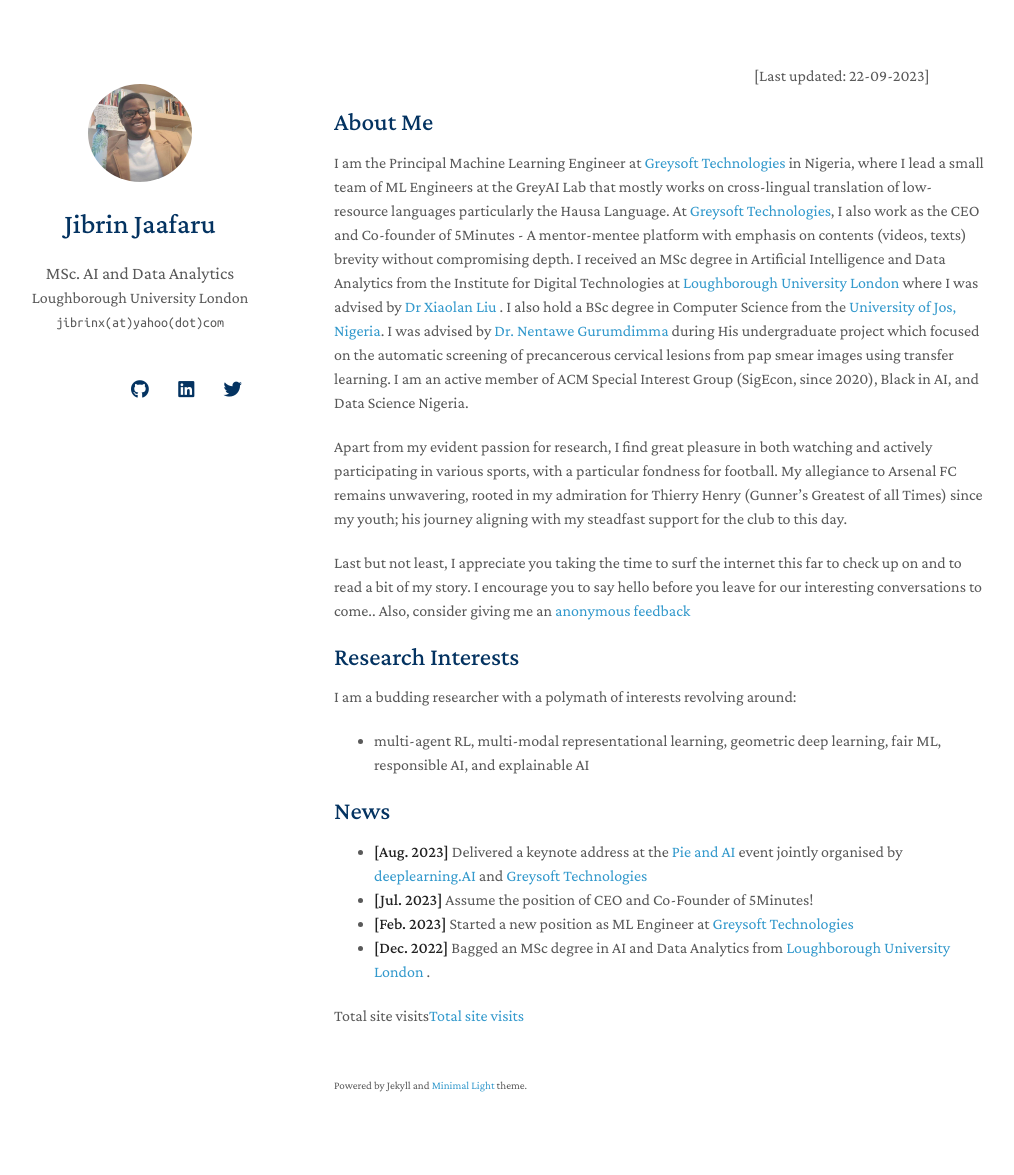
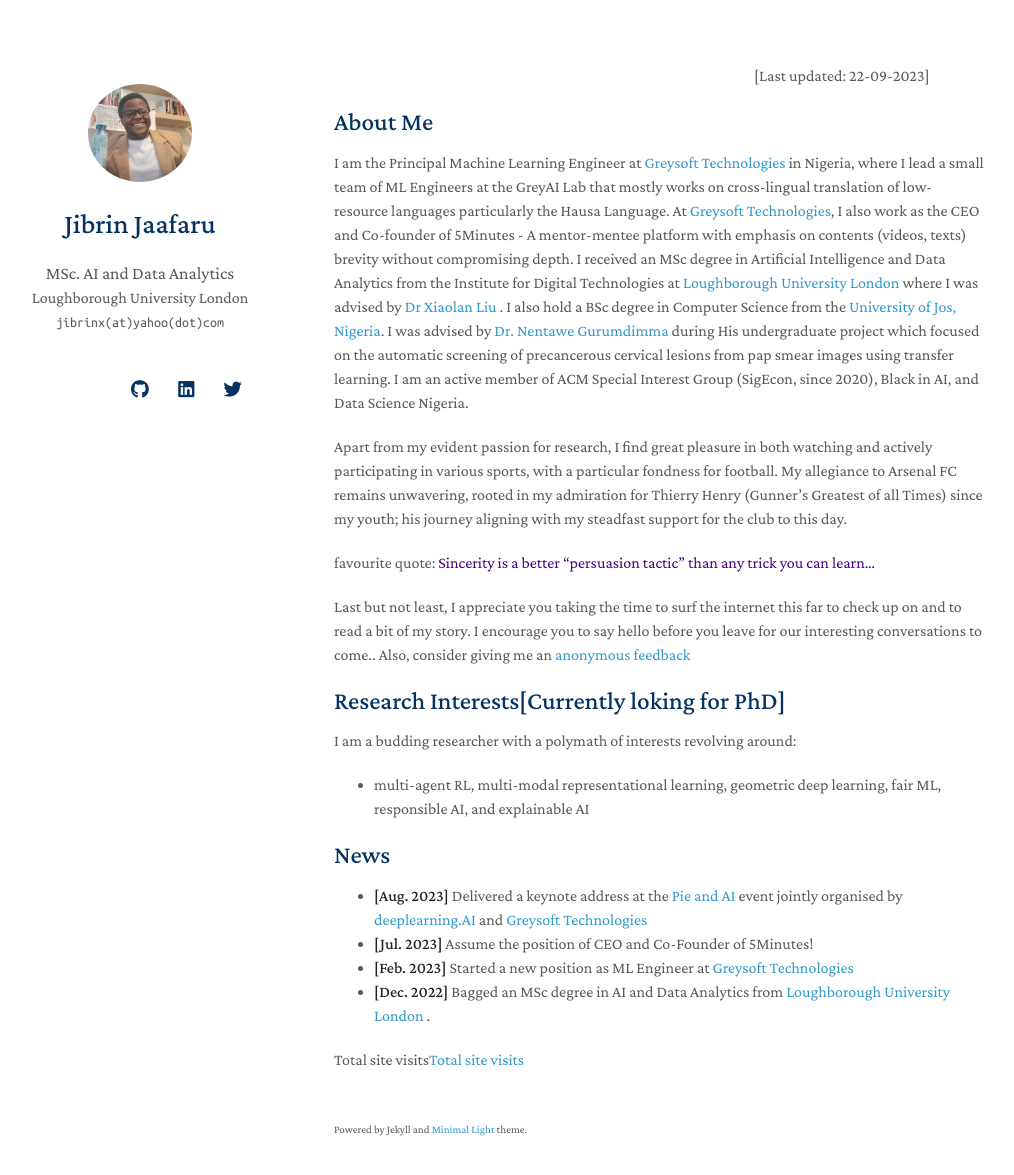
Before and after one commit to jibrinx/jibrinx.github.io, a Jekyll site: the page built from index.md, in a window 1280 px wide and 1210 px high. Shown: the top 1175 px of the window, without its empty margins (136-1150 px from the left). Built offline with Jekyll 4.4.1, drawn with Linux system fonts in a browser that asks for light colours; nearby versions of some CDN libraries; a style sheet for code colours, icons or effects is not loaded.

Commit message:
Update index.md

```diff
--- a/index.md
+++ b/index.md
@@ -9,9 +9,11 @@ I am the Principal Machine Learning Engineer at <a href="https://greysoft.ng">Gr
 
 Apart from my evident passion for research, I find great pleasure in both watching and actively participating in various sports, with a particular fondness for football. My allegiance to Arsenal FC remains unwavering, rooted in my admiration for Thierry Henry (Gunner's Greatest of all Times) since my youth; his journey aligning with my steadfast support for the club to this day.
 
+favourite quote:   <span style="color:indigo;">Sincerity is a better "persuasion tactic" than any trick you can learn... </span>
+
 Last but not least, I appreciate you taking the time to surf the internet this far to check up on and to read a bit of my story. I encourage you to say hello before you leave for our interesting conversations to come.. Also, consider giving me an  <a href="https://ngl.link/jibrinx">anonymous feedback</a>
 
-## Research Interests
+## Research Interests[Currently loking for PhD]
 I am a budding researcher with a polymath of interests revolving around:
 - multi-agent RL, multi-modal representational learning, geometric deep learning, fair ML, responsible AI, and explainable AI
 
```
